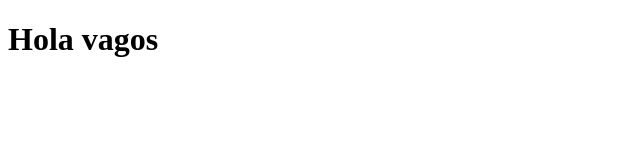
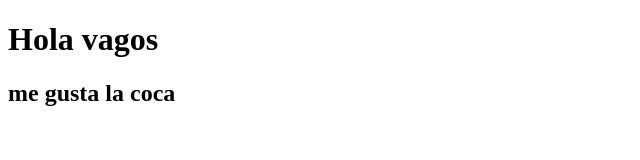
Before and after one commit to EstebanCardozo12/coffe-shop-puebagit.github.io, a plain HTML site: page index.html in a window 1280 px wide. Shown: the whole page, without its empty margins (0-640 px from the left). Drawn offline with Linux system fonts and the light colour scheme.

Commit message:
primer commit html

```diff
--- a/index.html
+++ b/index.html
@@ -8,5 +8,6 @@
 </head>
 <body>
     <h1>Hola vagos</h1>
+    <h2>me gusta la coca</h2>
 </body>
 </html>
```
